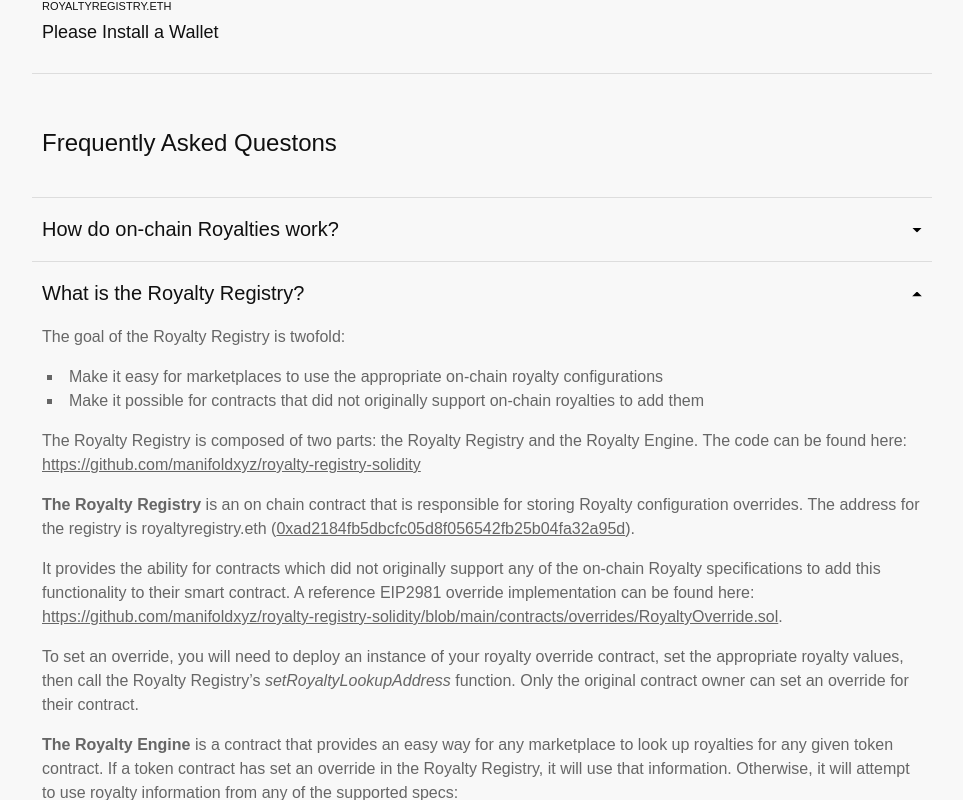
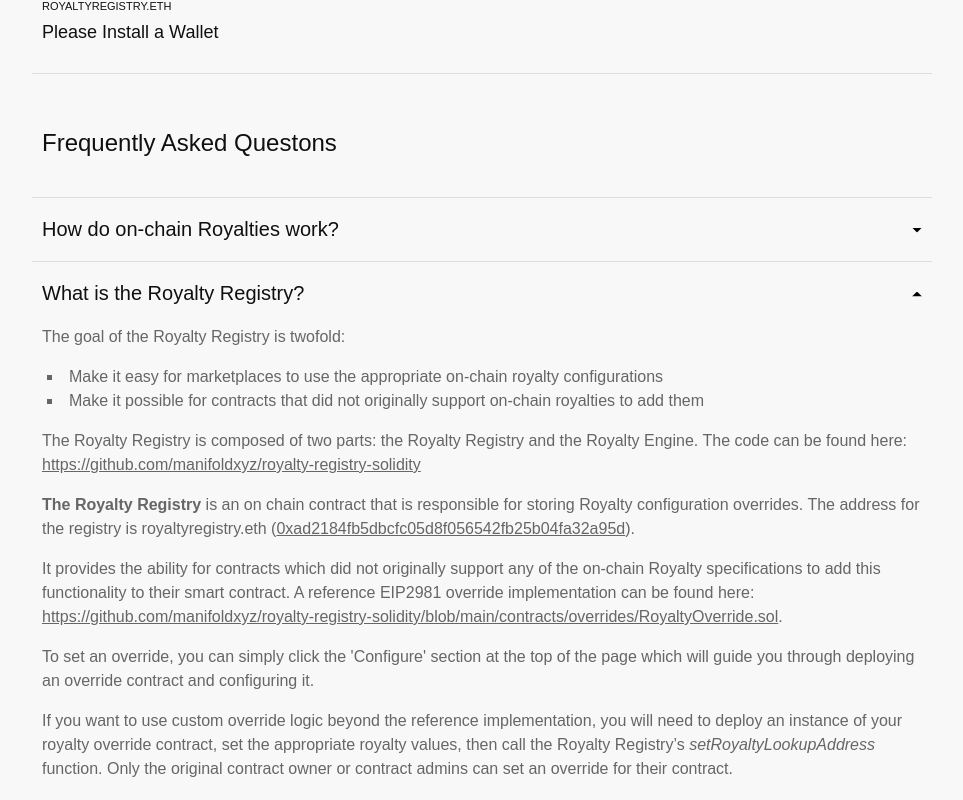
Before and after one commit to manifoldxyz/royalty-registry-client, a Vue app: page /lookup in a window 1280 px wide. Both pictures are taken after a click on the heading "What is the Royalty Registry?". Shown: the whole page, without its empty margins (158-1121 px from the left). Built offline with nearby package versions, Linux system fonts and the light colour scheme; a web font is replaced by a local one.

Commit message:
update FAQ

```diff
--- a/src/components/FAQ.vue
+++ b/src/components/FAQ.vue
@@ -44,7 +44,10 @@
           It provides the ability for contracts which did not originally support any of the on-chain Royalty specifications to add this functionality to their smart contract. A reference EIP2981 override implementation can be found here: <a target="_blank" href="https://github.com/manifoldxyz/royalty-registry-solidity/blob/main/contracts/overrides/RoyaltyOverride.sol">https://github.com/manifoldxyz/royalty-registry-solidity/blob/main/contracts/overrides/RoyaltyOverride.sol</a>.
         </p>
         <p>
-          To set an override, you will need to deploy an instance of your royalty override contract, set the appropriate royalty values, then call the Royalty Registry’s <strong><em>setRoyaltyLookupAddress</em></strong> function. Only the original contract owner can set an override for their contract.
+          To set an override, you can simply click the 'Configure' section at the top of the page which will guide you through deploying an override contract and configuring it.
+        </p>
+        <p>
+          If you want to use custom override logic beyond the reference implementation, you will need to deploy an instance of your royalty override contract, set the appropriate royalty values, then call the Royalty Registry’s <strong><em>setRoyaltyLookupAddress</em></strong> function. Only the original contract owner or contract admins can set an override for their contract.
         </p>
         <p>
           <strong>The Royalty Engine</strong> is a contract that provides an easy way for any marketplace to look up royalties for any given token contract. If a token contract has set an override in the Royalty Registry, it will use that information. Otherwise, it will attempt to use royalty information from any of the supported specs:
```
